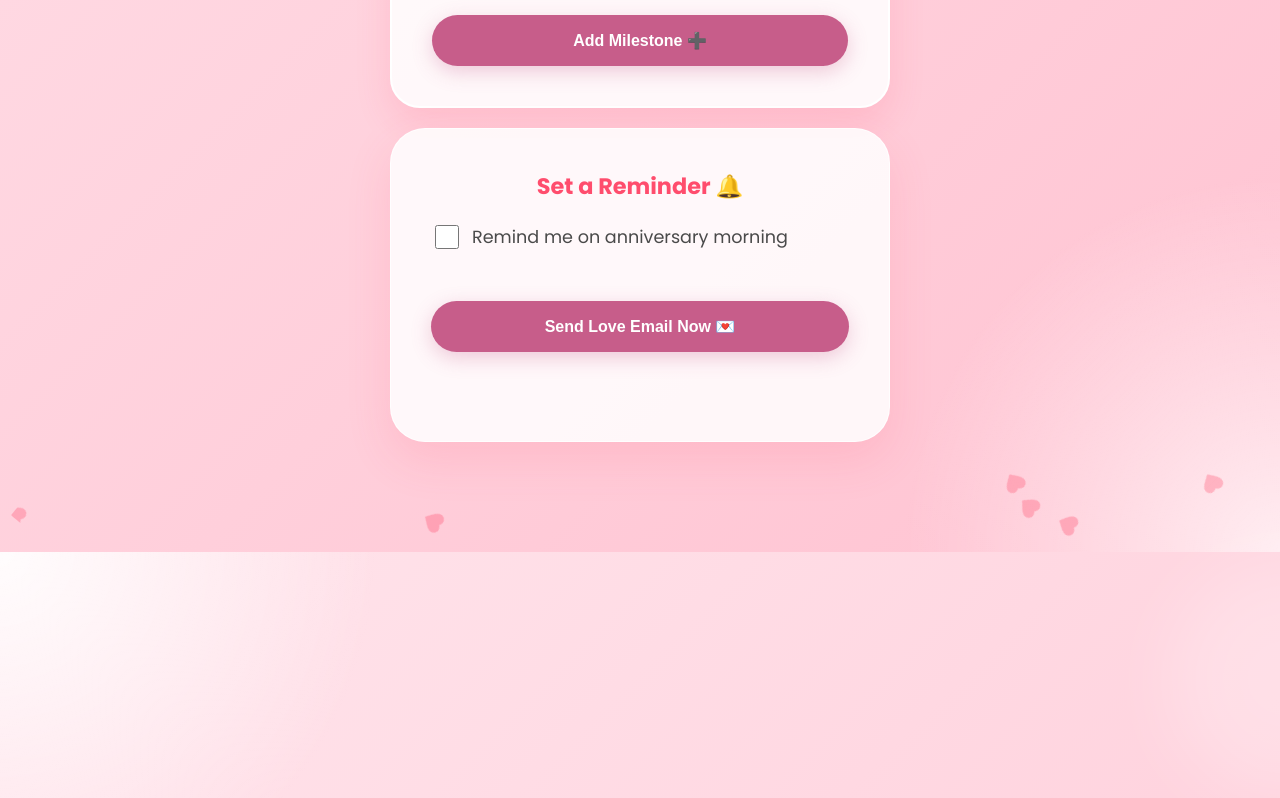
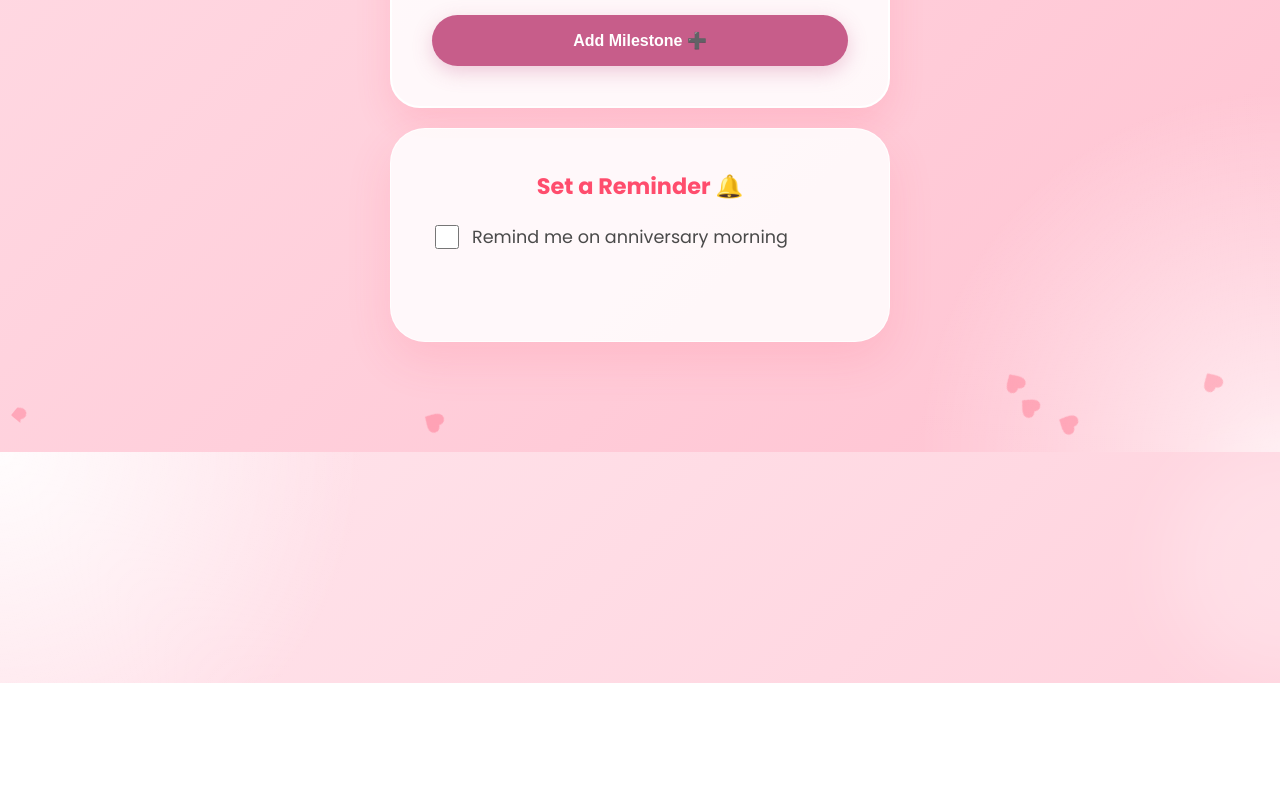
Before and after one commit to jhayvicbugtong/for-my-girl, a website: page index.html in a window 1280 px wide. Shown: the part 1088-1886 px from the top of the page. After the commit the page ends 1771 px from the top, so only its background shows below. Drawn offline with Linux system fonts and the light colour scheme; no server answers.

Commit message:
ui: remove manual email send button

```diff
--- a/index.html
+++ b/index.html
@@ -63,8 +63,6 @@
                 <span>Remind me on anniversary morning</span>
             </label>
             <p class="reminder-info" id="reminderInfo"></p>
-            <button class="action-btn secondary" onclick="sendLoveEmail()">Send Love Email Now 💌</button>
-            <p class="reminder-info" id="emailStatus"></p>
         </div>
 
     </div>
--- a/script.js
+++ b/script.js
@@ -405,28 +405,6 @@ function initializeReminder() {
     }
 }
 
-async function sendLoveEmail() {
-    const status = document.getElementById('emailStatus');
-    status.textContent = 'Sending love email...';
-    status.style.color = '#333';
-
-    try {
-        const response = await fetch(`${apiBase}/api/send-email`);
-        const result = await response.json();
-
-        if (response.ok && result.success) {
-            status.textContent = '💌 Love email sent successfully!';
-            status.style.color = '#4caf50';
-        } else {
-            status.textContent = 'Oops, could not send the email.';
-            status.style.color = '#ff4d6d';
-        }
-    } catch (error) {
-        status.textContent = 'Network error while sending email.';
-        status.style.color = '#ff4d6d';
-    }
-}
-
 function initializeDefaultMusic() {
     const audio = document.getElementById('backgroundMusic');
     if (!audio) return;
```
